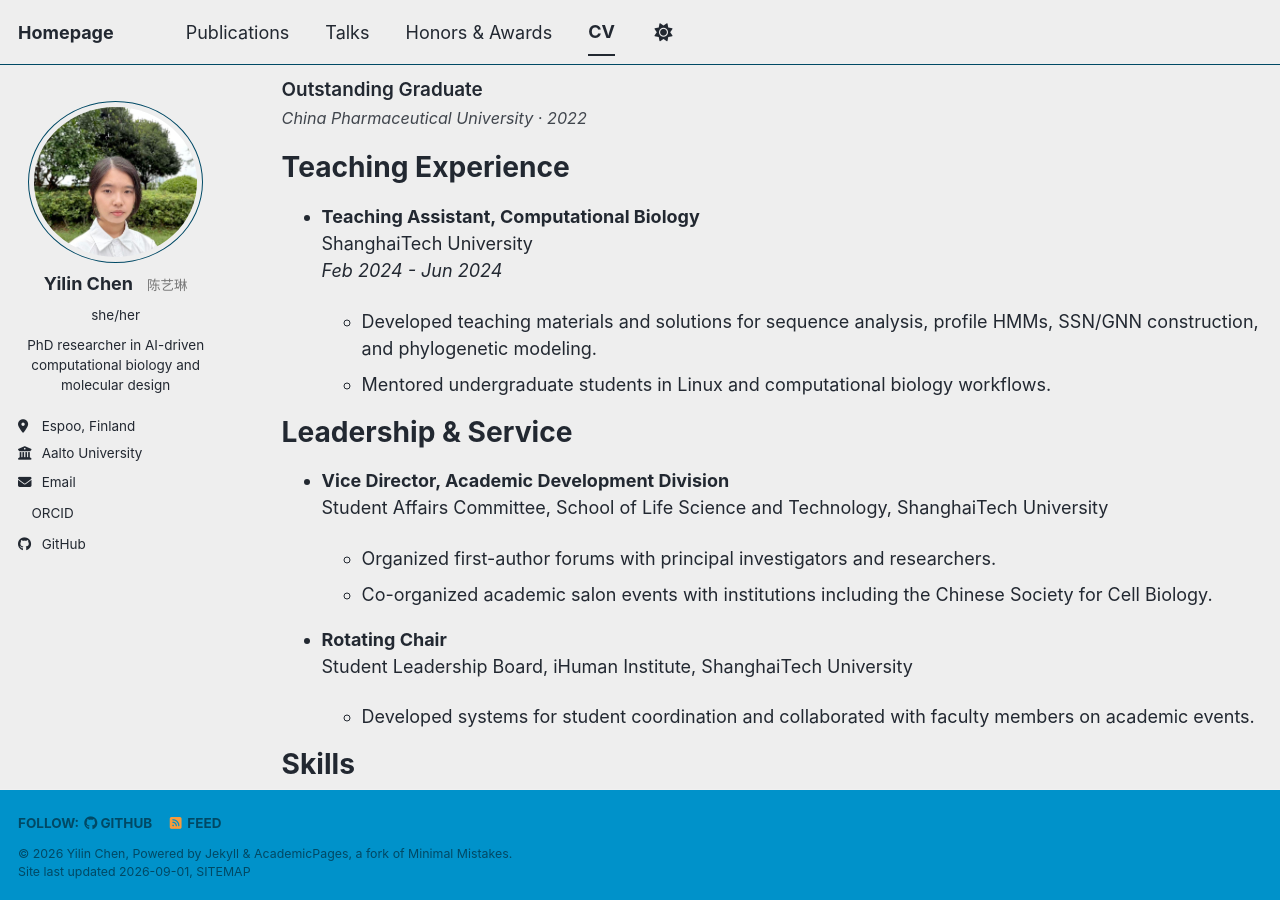
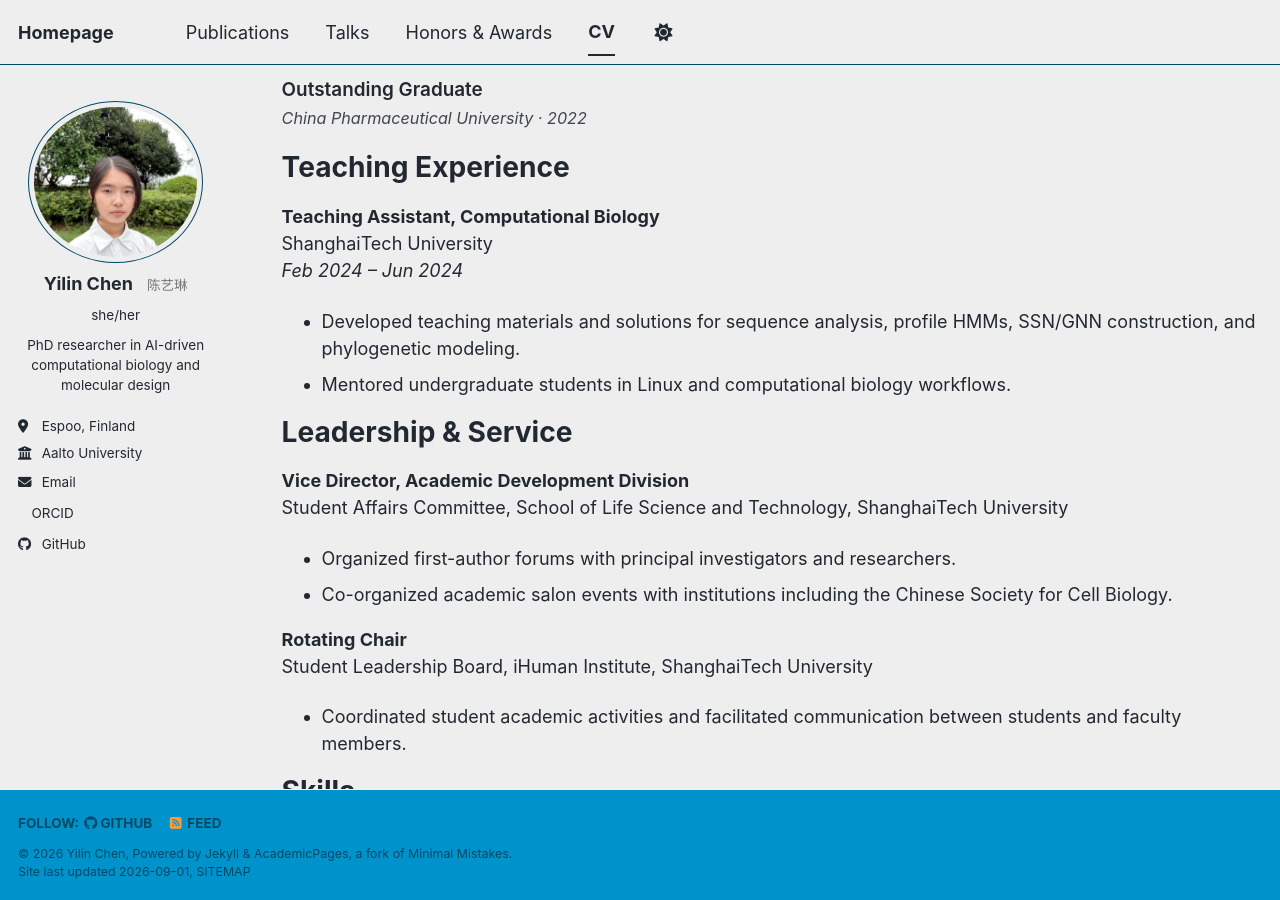
Before and after one commit to yilinchen1205/yilinchen.github.io, a Jekyll site: the page built from _pages/cv.md, in a window 1280 px wide and 900 px high, scrolled down 2557 px. Built offline with Jekyll 4.4.1, drawn with Linux system fonts in a browser that asks for light colours; a style sheet for code colours, icons or effects is not loaded.

Commit message:
Update cv.md

```diff
--- a/_pages/cv.md
+++ b/_pages/cv.md
@@ -111,29 +111,28 @@ Honors & Awards
 Teaching Experience
 ======
 
-* **Teaching Assistant, Computational Biology**
-  ShanghaiTech University
-  *Feb 2024 - Jun 2024*
+**Teaching Assistant, Computational Biology**
+ShanghaiTech University
+*Feb 2024 – Jun 2024*
 
-  * Developed teaching materials and solutions for sequence analysis, profile HMMs, SSN/GNN construction, and phylogenetic modeling.
-  * Mentored undergraduate students in Linux and computational biology workflows.
+* Developed teaching materials and solutions for sequence analysis, profile HMMs, SSN/GNN construction, and phylogenetic modeling.
+* Mentored undergraduate students in Linux and computational biology workflows.
 
 
 Leadership & Service
 ======
 
-* **Vice Director, Academic Development Division**
-  Student Affairs Committee, School of Life Science and Technology, ShanghaiTech University
+**Vice Director, Academic Development Division**
+Student Affairs Committee, School of Life Science and Technology, ShanghaiTech University
 
-  * Organized first-author forums with principal investigators and researchers.
-  * Co-organized academic salon events with institutions including the Chinese Society for Cell Biology.
+* Organized first-author forums with principal investigators and researchers.
+* Co-organized academic salon events with institutions including the Chinese Society for Cell Biology.
 
 
-* **Rotating Chair**
-  Student Leadership Board, iHuman Institute, ShanghaiTech University
+**Rotating Chair**
+Student Leadership Board, iHuman Institute, ShanghaiTech University
 
-  * Developed systems for student coordination and collaborated with faculty members on academic events.
-
+* Coordinated student academic activities and facilitated communication between students and faculty members.
 
 Skills
 ======
```
